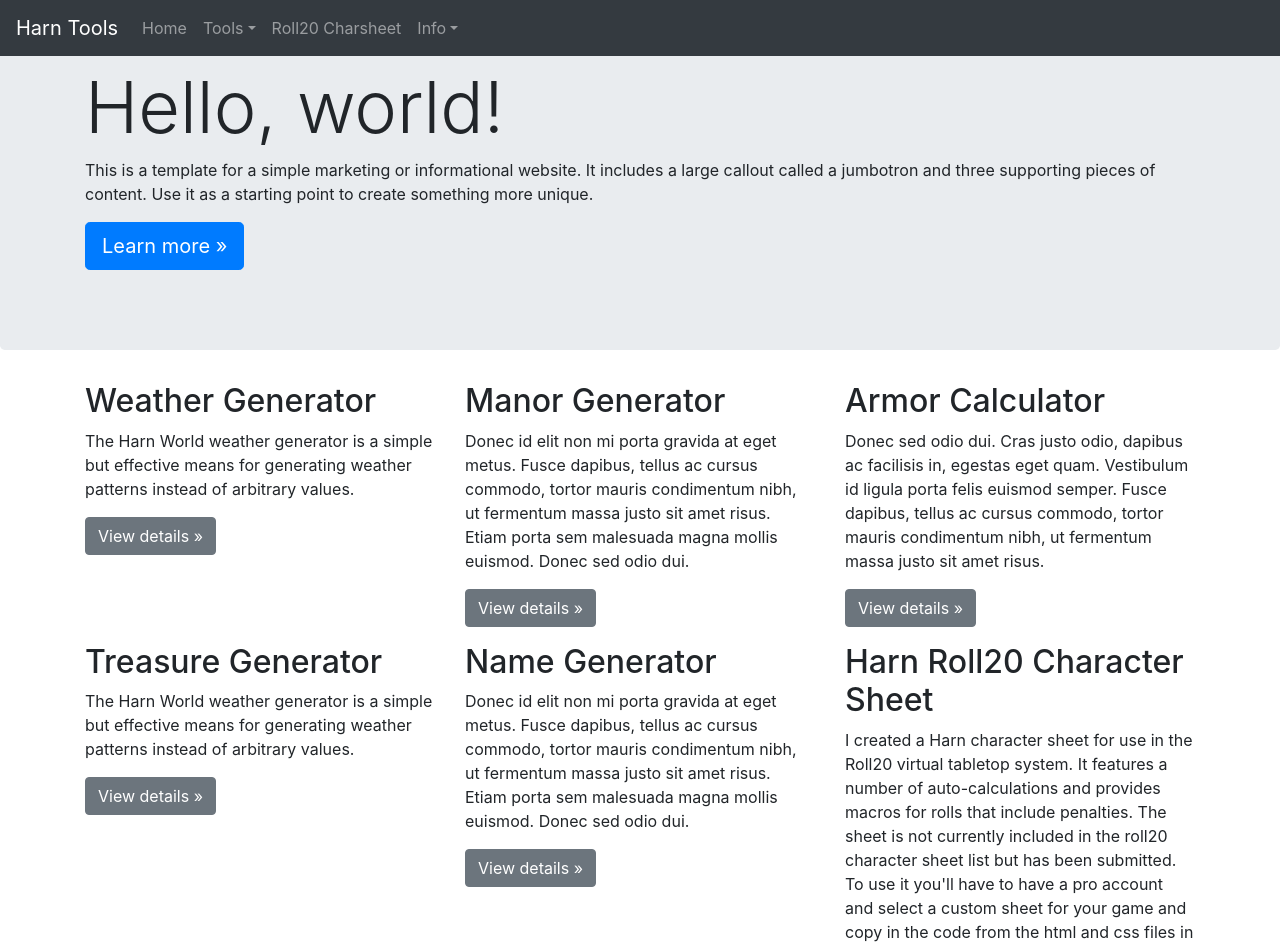
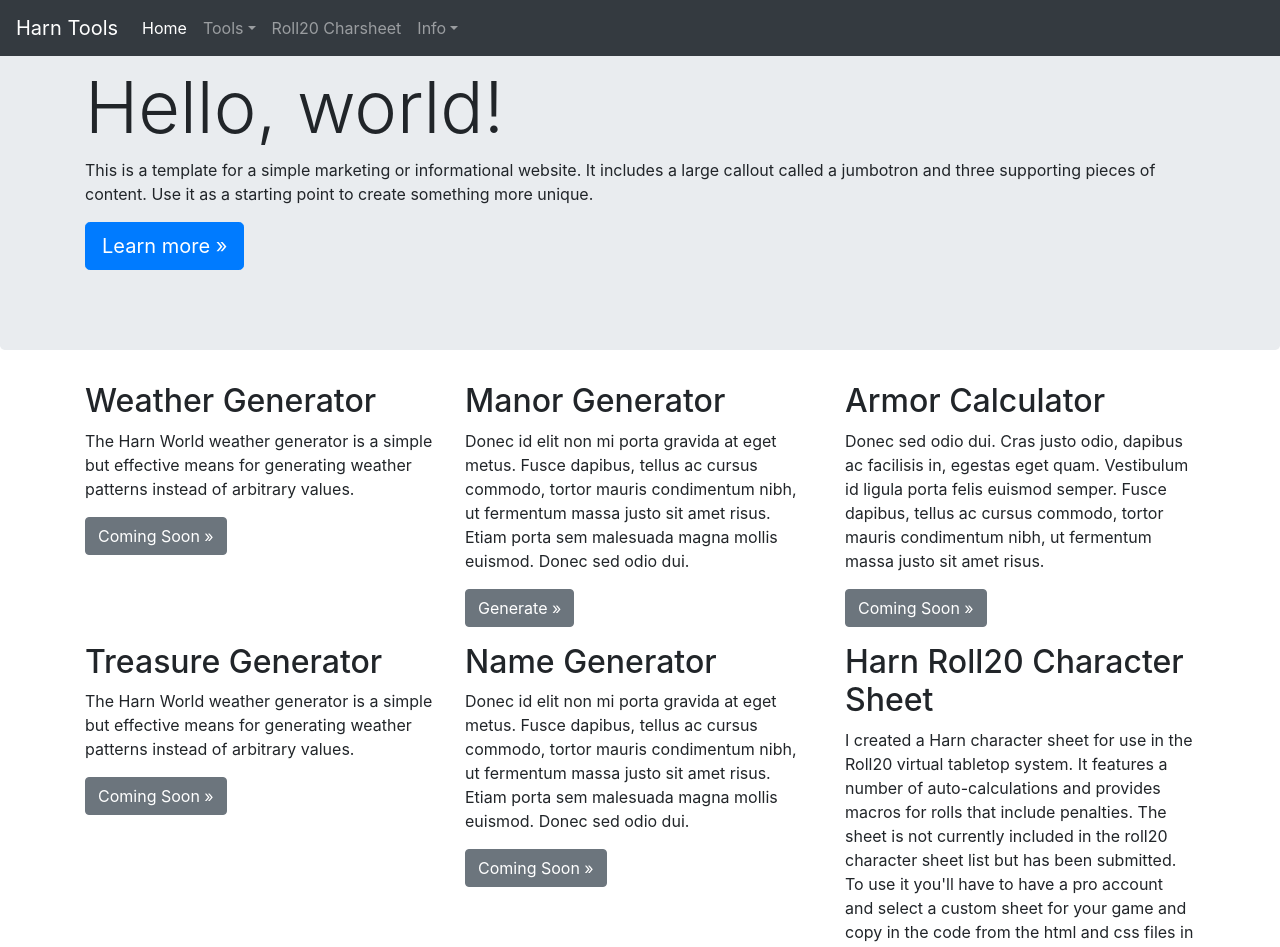
Before and after one commit to Streamweaver/harn-tools, an Angular app: page / in a window 1280 px wide. Shown: the top 947 px of the page. Built offline with nearby package versions, Linux system fonts and the light colour scheme.

Commit message:
Basic module routing in

```diff
--- a/src/app/app-routing.module.ts
+++ b/src/app/app-routing.module.ts
@@ -1,10 +1,12 @@
 import { NgModule } from '@angular/core';
 import { MainPageComponent} from './core/main-page/main-page.component';
 import { PageNotFoundComponent } from './core/page-not-found/page-not-found.component';
+import { ManorComponent} from './manors/manor/manor.component';
 import { Routes, RouterModule } from '@angular/router';
 
 const routes: Routes = [
   {path: '', component: MainPageComponent},
+  {path: 'manors', component: ManorComponent},
   {path: '**', component: PageNotFoundComponent}
 ];
 
--- a/src/app/app.module.ts
+++ b/src/app/app.module.ts
@@ -3,6 +3,7 @@
 
 import { AppRoutingModule } from './app-routing.module';
 import { CoreModule } from './core/core.module';
+import { ManorsModule } from './manors/manors.module';
 
 import { AppComponent } from './app.component';
 
@@ -14,6 +15,7 @@
   imports: [
     BrowserModule,
     CoreModule,
+    ManorsModule,
     AppRoutingModule
   ],
   providers: [],
--- a/src/app/core/core.module.ts
+++ b/src/app/core/core.module.ts
@@ -1,12 +1,14 @@
 import { NgModule } from '@angular/core';
 import { CommonModule } from '@angular/common';
+import { RouterModule } from '@angular/router';
 import { NavComponent } from './nav/nav.component';
 import { MainPageComponent } from './main-page/main-page.component';
 import { PageNotFoundComponent } from './page-not-found/page-not-found.component';
 
 @NgModule({
   imports: [
-    CommonModule
+    CommonModule,
+    RouterModule
   ],
   exports: [NavComponent, MainPageComponent],
   declarations: [NavComponent, MainPageComponent, PageNotFoundComponent]
--- a/src/app/core/main-page/main-page.component.html
+++ b/src/app/core/main-page/main-page.component.html
@@ -17,21 +17,21 @@
       <h2>Weather Generator</h2>
       <p>The Harn World weather generator is a simple but effective means for generating weather patterns instead of
         arbitrary values.</p>
-      <p><a class="btn btn-secondary" href="#" role="button button-disabled">View details &raquo;</a></p>
+      <p><a class="btn btn-secondary" href="#" role="button button-disabled">Coming Soon &raquo;</a></p>
     </div>
     <div class="col-md-4">
       <h2>Manor Generator</h2>
       <p>Donec id elit non mi porta gravida at eget metus. Fusce dapibus, tellus ac cursus commodo, tortor mauris
         condimentum nibh, ut fermentum massa justo sit amet risus. Etiam porta sem malesuada magna mollis euismod.
         Donec sed odio dui. </p>
-      <p><a class="btn btn-secondary" href="#" role="button">View details &raquo;</a></p>
+      <p><a class="btn btn-secondary" routerLink="manors" role="button">Generate &raquo;</a></p>
     </div>
     <div class="col-md-4">
       <h2>Armor Calculator</h2>
       <p>Donec sed odio dui. Cras justo odio, dapibus ac facilisis in, egestas eget quam. Vestibulum id ligula porta
         felis euismod semper. Fusce dapibus, tellus ac cursus commodo, tortor mauris condimentum nibh, ut fermentum
         massa justo sit amet risus.</p>
-      <p><a class="btn btn-secondary" href="#" role="button">View details &raquo;</a></p>
+      <p><a class="btn btn-secondary" href="#" role="button">Coming Soon &raquo;</a></p>
     </div>
   </div>
 
@@ -40,14 +40,14 @@
       <h2>Treasure Generator</h2>
       <p>The Harn World weather generator is a simple but effective means for generating weather patterns instead of
         arbitrary values.</p>
-      <p><a class="btn btn-secondary" href="#" role="button button-disabled">View details &raquo;</a></p>
+      <p><a class="btn btn-secondary" href="#" role="button button-disabled">Coming Soon &raquo;</a></p>
     </div>
     <div class="col-md-4">
       <h2>Name Generator</h2>
       <p>Donec id elit non mi porta gravida at eget metus. Fusce dapibus, tellus ac cursus commodo, tortor mauris
         condimentum nibh, ut fermentum massa justo sit amet risus. Etiam porta sem malesuada magna mollis euismod.
         Donec sed odio dui. </p>
-      <p><a class="btn btn-secondary" href="#" role="button">View details &raquo;</a></p>
+      <p><a class="btn btn-secondary" href="#" role="button">Coming Soon &raquo;</a></p>
     </div>
     <div class="col-md-4">
       <h2>Harn Roll20 Character Sheet</h2>
--- a/src/app/core/nav/nav.component.html
+++ b/src/app/core/nav/nav.component.html
@@ -7,11 +7,12 @@
   <div class="collapse navbar-collapse" id="navbarsExampleDefault">
     <ul class="navbar-nav mr-auto">
       <li class="nav-item">
-        <a class="nav-link" href="#">Home</a>
+        <a class="nav-link" routerLink="/" [routerLinkActive]="['active']">Home</a>
       </li>
       <li class="nav-item dropdown">
         <a class="nav-link dropdown-toggle" href="http://example.com" id="dropdownToolsMenu" data-toggle="dropdown" aria-haspopup="true" aria-expanded="false">Tools</a>
         <div class="dropdown-menu" aria-labelledby="dropdownToolsMenu">
+          <a class="dropdown-item" [routerLink]="['manors']" [routerLinkActive]="['active']">Manor</a>
           <a class="dropdown-item disabled" href="#">Weather</a>
           <a class="dropdown-item disabled" href="#">Armor</a>
           <a class="dropdown-item disabled" href="#">Names</a>
--- a/src/app/manors/manor/manor.component.html
+++ b/src/app/manors/manor/manor.component.html
@@ -1,3 +1,4 @@
-<p>
-  manor works!
-</p>
+<div class="container page">
+  <h1>Manor Generator</h1>
+  <h2>Tennants</h2>
+</div>
--- a/src/styles.scss
+++ b/src/styles.scss
@@ -3,8 +3,8 @@
 @import '../node_modules/font-awesome/scss/font-awesome';
 @import '../node_modules/bootstrap/scss/bootstrap';
 
-.top-pad {
-  padding-top: 0.75em;
+.page {
+  padding-top: 4rem;
 }
 
 .alert-success p,
```
